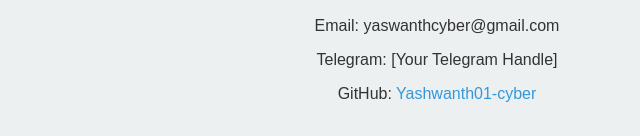
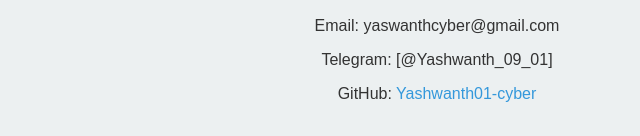
Before and after one commit to Yashwanth01-cyber/yaswanth-portfolio, a plain HTML site: page index.html in a window 1280 px wide. Shown: the part 1156-1292 px from the top of the page, 203-843 px from the left. Drawn offline with Linux system fonts and the light colour scheme.

Commit message:
Update index.html

```diff
--- a/index.html
+++ b/index.html
@@ -86,7 +86,7 @@
   <div class="contact">
     <h2>Contact</h2>
     <p>Email: yaswanthcyber@gmail.com</p>
-    <p>Telegram: [Your Telegram Handle]</p>
+    <p>Telegram: [@Yashwanth_09_01]</p>
     <p>GitHub: <a href="https://github.com/Yashwanth01-cyber" target="_blank">Yashwanth01-cyber</a></p>
   </div>
 </body>
```
